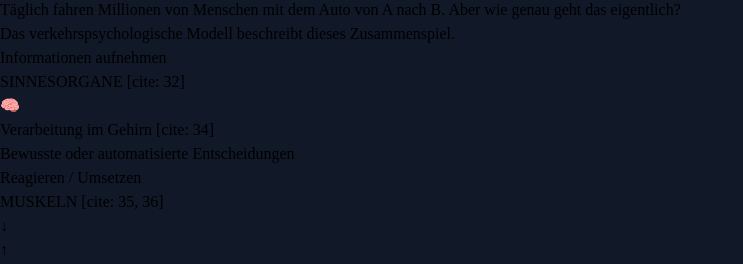
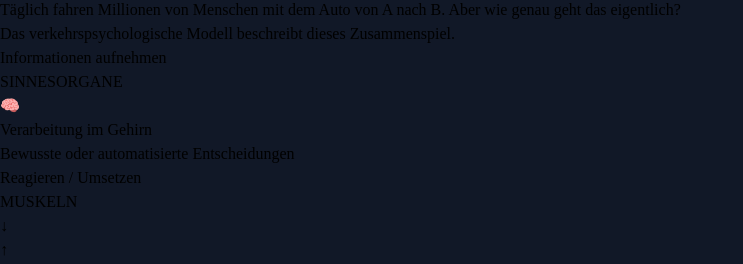
Before and after one commit to Milan0611/fahrlehrer-desktop-app, a React (Vite) app in the folder src/renderer/: page / in a window 1280 px wide. Shown: the part 1378-1642 px from the top of the page, without its empty margins (0-743 px from the left). Built offline with nearby package versions, Linux system fonts and the light colour scheme.

Commit message:
Die Sprache der Atoms wird nun ebenfalls geändert

```diff
--- a/src/renderer/src/App.tsx
+++ b/src/renderer/src/App.tsx
@@ -4,12 +4,13 @@ import { LangDropdown } from './components/atoms/LangDropdown';
 import { AvailableLanguage } from './lessons/index';
 
 function App() {
+  // Der State nutzt jetzt unseren neuen Typen
   const [lang, setLang] = useState<AvailableLanguage>("de");
 
   return (
     <div className="w-screen h-screen bg-gray-900 flex flex-col items-center justify-center relative">
       <div className="absolute top-6 right-8 z-50">
-        {/* Das Dropdown bekommt den State und eine Funktion zum Ändern */}
+        {/* Das Dropdown bekommt den State und die Setter-Funktion */}
         <LangDropdown currentLang={lang} onChange={setLang} />
       </div>
 
--- a/src/renderer/src/components/SlideRenderer.tsx
+++ b/src/renderer/src/components/SlideRenderer.tsx
@@ -1,5 +1,4 @@
 import HebenstreitTemplate from '../templates/HebenstreitTemplate';
-// Wir importieren nur noch das Wörterbuch und den Typen
 import { lessonTranslations, AvailableLanguage } from '../lessons/index';
 
 interface SlideRendererProps {
@@ -8,9 +7,8 @@ interface SlideRendererProps {
 }
 
 const SlideRenderer = ({ currentSlideId, lang }: SlideRendererProps) => {
-  // Der Renderer holt sich extrem elegant genau das Paket, das zur Sprache passt
+  // Der Renderer greift jetzt direkt auf das Wörterbuch zu!
   const lessonData = lessonTranslations[lang];
-
   const slide = lessonData.slides.find(s => s.id === currentSlideId);
 
   if (!slide) return <div className="text-white">Folie nicht gefunden</div>;
--- a/src/renderer/src/components/atoms/LangDropdown.tsx
+++ b/src/renderer/src/components/atoms/LangDropdown.tsx
@@ -21,7 +21,7 @@ export const LangDropdown = ({ currentLang, onChange }: LangDropdownProps) => {
         ))}
       </select>
 
-      {/* Ein kleiner visueller Pfeil für das Dropdown-Design */}
+      {/* Ein kleiner Pfeil für die Optik */}
       <div className="pointer-events-none absolute inset-y-0 right-0 flex items-center px-2 text-next-level-green">
         <svg className="fill-current h-4 w-4" xmlns="http://www.w3.org/2000/svg" viewBox="0 0 20 20">
           <path d="M9.293 12.95l.707.707L15.657 8l-1.414-1.414L10 10.828 5.757 6.586 4.343 8z" />
--- a/src/renderer/src/components/atoms/Macherkreis.tsx
+++ b/src/renderer/src/components/atoms/Macherkreis.tsx
@@ -1,29 +1,40 @@
-export const Macherkreis = () => {
+interface MacherkreisProps {
+  data: {
+    senses_upper: string;
+    senses_lower: string;
+    brain_upper: string;
+    brain_lower: string;
+    muscle_upper: string;
+    muscle_lower: string;
+  };
+}
+
+export const Macherkreis = ({ data }: MacherkreisProps) => {
   return (
     <div className="relative w-80 h-80 flex items-center justify-center animate-fade-in">
-      {/* Der äußere Kreis (Der Fluss der Informationen) */}
+      {/* Der äußere Kreis */}
       <div className="absolute w-full h-full border-4 border-next-level-green rounded-full border-t-transparent animate-spin-slow"></div>
 
-      {/* 1. Oben: Sinnesorgane */}
+      {/* Oben: Sinnesorgane */}
       <div className="absolute -top-6 bg-white border-2 border-next-level-green px-4 py-2 rounded-lg shadow-md text-center z-10">
-        <p className="text-[10px] font-black uppercase text-green-700">Informationen aufnehmen</p>
-        <p className="text-[8px] text-gray-500">SINNESORGANE [cite: 32]</p>
+        <p className="text-[10px] font-black uppercase text-green-700">{data.senses_upper}</p>
+        <p className="text-[8px] text-gray-500">{data.senses_lower}</p>
       </div>
 
-      {/* 2. Mitte: Gehirn */}
+      {/* Mitte: Gehirn */}
       <div className="w-44 h-44 bg-green-600 rounded-full flex flex-col items-center justify-center text-white text-center shadow-2xl border-4 border-white z-20">
         <span className="text-2xl mb-1">🧠</span>
-        <p className="text-[10px] font-black uppercase px-2">Verarbeitung im Gehirn [cite: 34]</p>
-        <p className="text-[7px] opacity-80 px-2 mt-1 italic">Bewusste oder automatisierte Entscheidungen</p>
+        <p className="text-[10px] font-black uppercase px-2">{data.brain_upper}</p>
+        <p className="text-[7px] opacity-80 px-2 mt-1 italic">{data.brain_lower}</p>
       </div>
 
-      {/* 3. Unten: Muskeln */}
+      {/* Unten: Muskeln */}
       <div className="absolute -bottom-6 bg-white border-2 border-next-level-green px-4 py-2 rounded-lg shadow-md text-center z-10">
-        <p className="text-[10px] font-black uppercase text-green-700">Reagieren / Umsetzen</p>
-        <p className="text-[8px] text-gray-500">MUSKELN [cite: 35, 36]</p>
+        <p className="text-[10px] font-black uppercase text-green-700">{data.muscle_upper}</p>
+        <p className="text-[8px] text-gray-500">{data.muscle_lower}</p>
       </div>
 
-      {/* Verbindungspfeile (CSS-Dreiecke oder Icons) */}
+      {/* Verbindungspfeile */}
       <div className="absolute right-0 top-1/2 -translate-y-1/2 text-next-level-green text-2xl">↓</div>
       <div className="absolute left-0 top-1/2 -translate-y-1/2 text-next-level-green text-2xl">↑</div>
     </div>
--- a/src/renderer/src/lessons/index.ts
+++ b/src/renderer/src/lessons/index.ts
@@ -1,12 +1,12 @@
 import de from './l1_de.json';
 import en from './l1_en.json';
 
-// Hier bündeln wir alle importierten Sprachen in einem Objekt
+// Hier bündeln wir alle importierten Sprachen
 export const lessonTranslations = {
   de: de,
   en: en,
 };
 
-// Wir exportieren eine Liste der verfügbaren Sprach-Kürzel für das Dropdown
+// Wir exportieren die verfügbaren Sprach-Kürzel für das Dropdown
 export type AvailableLanguage = keyof typeof lessonTranslations;
 export const availableLanguages = Object.keys(lessonTranslations) as AvailableLanguage[];
--- a/src/renderer/src/lessons/l1_en.json
+++ b/src/renderer/src/lessons/l1_en.json
@@ -6,7 +6,7 @@
       "content": {
         "title": "Driving, but how does it work?",
         "subtitle": "1.0.2 The „Doing“ cycle",
-        "intro": "Millions of people drive from A to B every day. But how exactly does that work?",
+        "intro": "Millions of people drive around every day. But how exactly does that work?",
         "model_desc": "The traffic psychology model describes this interplay.",
         "doing_cycle": {
           "senses_upper": "absorb information",
--- a/src/renderer/src/templates/HebenstreitTemplate.tsx
+++ b/src/renderer/src/templates/HebenstreitTemplate.tsx
@@ -31,9 +31,9 @@ const HebenstreitTemplate = ({ data }: HebenstreitProps) => {
           </div>
         </div>
 
-        {/* Hier sitzt unser neues Atom! */}
+        {/* Hier sitzt unser neues Atom und bekommt seine Daten aus dem JSON! */}
         <div className="w-1/2 flex justify-center">
-          <Macherkreis />
+          <Macherkreis data={data.doing_cycle} />
         </div>
       </div>
 
```
Also changed, not shown: src/renderer/src/components/atoms/LangSwitchButton.tsx (deleted, +0 -16 lines), src/renderer/src/to do.txt (added).
